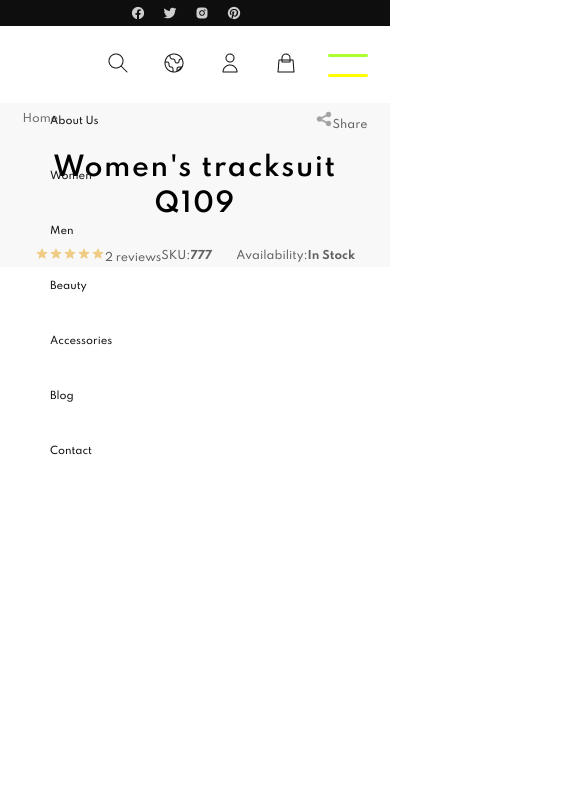
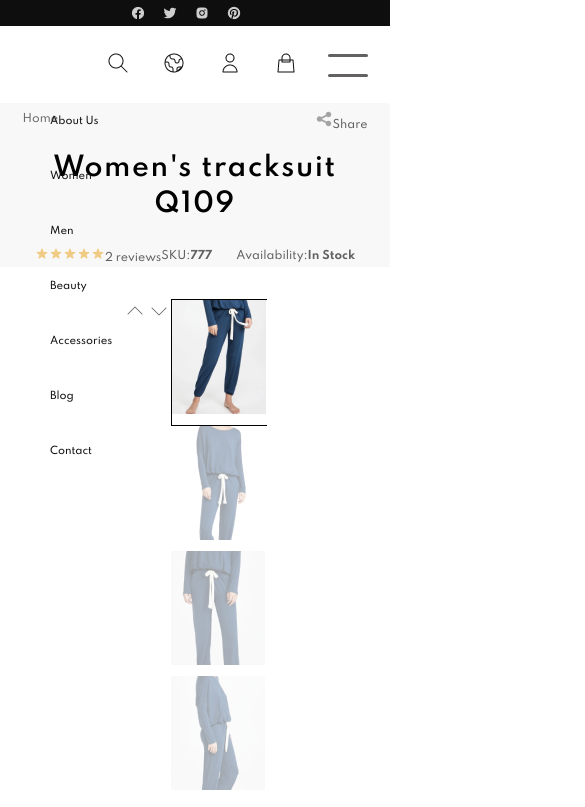
Before and after one commit to svetrima/training-shop, a React (Create React App) app: page /#/men/1 in a window 390 px wide. Shown: the top 807 px of the page, 585 px wide, since content can reach past the window. Built offline with nearby package versions, Linux system fonts and the light colour scheme.

Commit message:
feat:add product-slider

```diff
--- a/src/Components/Navbar/Burger.css
+++ b/src/Components/Navbar/Burger.css
@@ -15,7 +15,7 @@
         width: 40px;
         height: 3px;
         border-radius: 10px;
-        background-color: blue;
+        background-color: #636161;
         display: block;
         position: absolute;
         top: 10px;
@@ -33,12 +33,12 @@
 
     .burger::before {
         top: 8px;
-        background-color: greenyellow;
+        background-color: #636161;
     }
 
     .burger::after {
         top: 28px;
-        background-color: yellow;
+        background-color: #636161;
     }
 
     .show span {
--- a/src/Components/Slider/Slider.css
+++ b/src/Components/Slider/Slider.css
@@ -33,6 +33,14 @@
     height: 100%;
 }
 
+.swipers {
+    height: 500px;
+}
+
+.swipers .swiper-slide-active {
+    border: 1px solid black;
+}
+
 @media screen and (min-width:991px) and (max-width:1216px) {
     .main_block .slides img {
         width: 720px;
--- /dev/null
+++ b/src/Components/Slider/SliderProduct.js
@@ -0,0 +1,49 @@
+import React from 'react';
+import { Swiper, SwiperSlide } from 'swiper/react';
+import { Navigation, Controller } from 'swiper';
+import { useState } from 'react';
+import mediumActive from '../../pages/Product/assets/medium_active.png';
+import medium1 from '../../pages/Product/assets/medium_1.png';
+import medium2 from '../../pages/Product/assets/medium_2.png';
+import medium3 from '../../pages/Product/assets/medium_3.png';
+import '../../pages/Product/Product.css';
+import 'swiper/css/navigation';
+import 'swiper/css';
+import './Slider.css';
+
+
+function SliderProduct() {
+    const [firstSwiper, setFirstSwiper] = useState(null);
+    const [secondSwiper, setSecondSwiper] = useState(null)
+    return (
+        <div className='gallery_block__choose'>
+            <div className='paginaition layouts-2-columns'>
+                <div className='chevron chevron_up'></div>
+                <div className='chevron chevron_down'></div>
+                <Swiper
+                    modules={[Navigation, Controller]}
+                    navigation={{ prevEl: '.chevron_down', nextEl: '.chevron_up' }}
+                    direction={"vertical"}
+                    slidesPerView={4}
+                    onSwiper={setFirstSwiper}
+                    controller={{ control: secondSwiper }}
+                    className="swipers" data-test-id='product-slider'>
+                    <SwiperSlide><img src={mediumActive} alt='active' /></SwiperSlide>
+                    <SwiperSlide className='vertical_slides'><img src={medium1} alt='medium1' /></SwiperSlide>
+                    <SwiperSlide className='vertical_slides'><img src={medium2} alt='medium2' /></SwiperSlide>
+                    <SwiperSlide> <img src={medium3} alt='medium3' /></SwiperSlide>
+                    <SwiperSlide></SwiperSlide>
+                    <SwiperSlide></SwiperSlide>
+                    <SwiperSlide></SwiperSlide>
+                </Swiper>
+            </div>
+
+
+
+
+
+        </div>
+    )
+}
+
+export default SliderProduct
--- a/src/pages/Product/Product.css
+++ b/src/pages/Product/Product.css
@@ -8,6 +8,10 @@
 
 .gallery_block__choose {
     margin-right: 16px;
+}
+
+.gallery_block__choose .layouts-2-columns {
+    flex-wrap: wrap;
 }
 
 .gallery,
--- a/src/pages/Product/Product.js
+++ b/src/pages/Product/Product.js
@@ -5,7 +5,7 @@ import '../Category/Category.css';
 import Breadcrumbs from '../Category/Breadcrumbs';
 import Navbar from '../../Components/Navbar/Navbar';
 import Footer from '../../Components/Footer/Footer';
-import Slider from '../../Components/Slider/Slider';
+//import Slider from '../../Components/Slider/Slider';
 import like from './assets/icons/like.png';
 import hanger from './assets/icons/hanger.png';
 import scales from './assets/icons/scales.png';
@@ -20,10 +20,10 @@ import mastercard from './assets/icons/mastercard_x42.png';
 import discover from './assets/icons/discover_x42.png';
 import americanexpress from './assets/icons/american-express_x42.png';
 import fullrating from './assets/full_rating.png';
-import mediumActive from './assets/medium_active.png';
-import medium1 from './assets/medium_1.png';
-import medium2 from './assets/medium_2.png';
-import medium3 from './assets/medium_3.png';
+//import mediumActive from './assets/medium_active.png';
+//import medium1 from './assets/medium_1.png';
+//import medium2 from './assets/medium_2.png';
+//import medium3 from './assets/medium_3.png';
 import full from './assets/full.png';
 import sizeActive from './assets/icons/size_active.png';
 import sizeXS from './assets/icons/size_XS.png';
@@ -37,6 +37,7 @@ import message from './assets/icons/annotation.png';
 import { info } from './Info';
 import { related } from './RelatedProduct';
 import { Link } from 'react-router-dom';
+import SliderProduct from '../../Components/Slider/SliderProduct';
 
 
 function Product() {
@@ -69,20 +70,21 @@ function Product() {
                 <div className='wrapper'>
                     <div className='gallery layouts-2-columns'>
                         <div className='gallery_block layouts-2-columns'>
-
-                            <div className='gallery_block__choose'>
+<SliderProduct />
+                          {/*  <div className='gallery_block__choose'>
                                 <div className='paginaition layouts-2-columns'>
                                     <div className='chevron chevron_up'></div>
                                     <div className='chevron chevron_down'></div>
                                 </div>
+
                                 <img src={mediumActive} alt='active' />
                                 <img src={medium1} alt='medium1' />
                                 <img src={medium2} alt='medium2' />
                                 <img src={medium3} alt='medium3' />
-                            </div>
+                            </div> */}
                             <div className='gallery_block__preview'>
                                 <img src={full} alt='' />
-                                <Slider />
+                              {/*   <Slider />*/}
                             </div>
                         </div>
                         <div className='gallery_description'>
```
